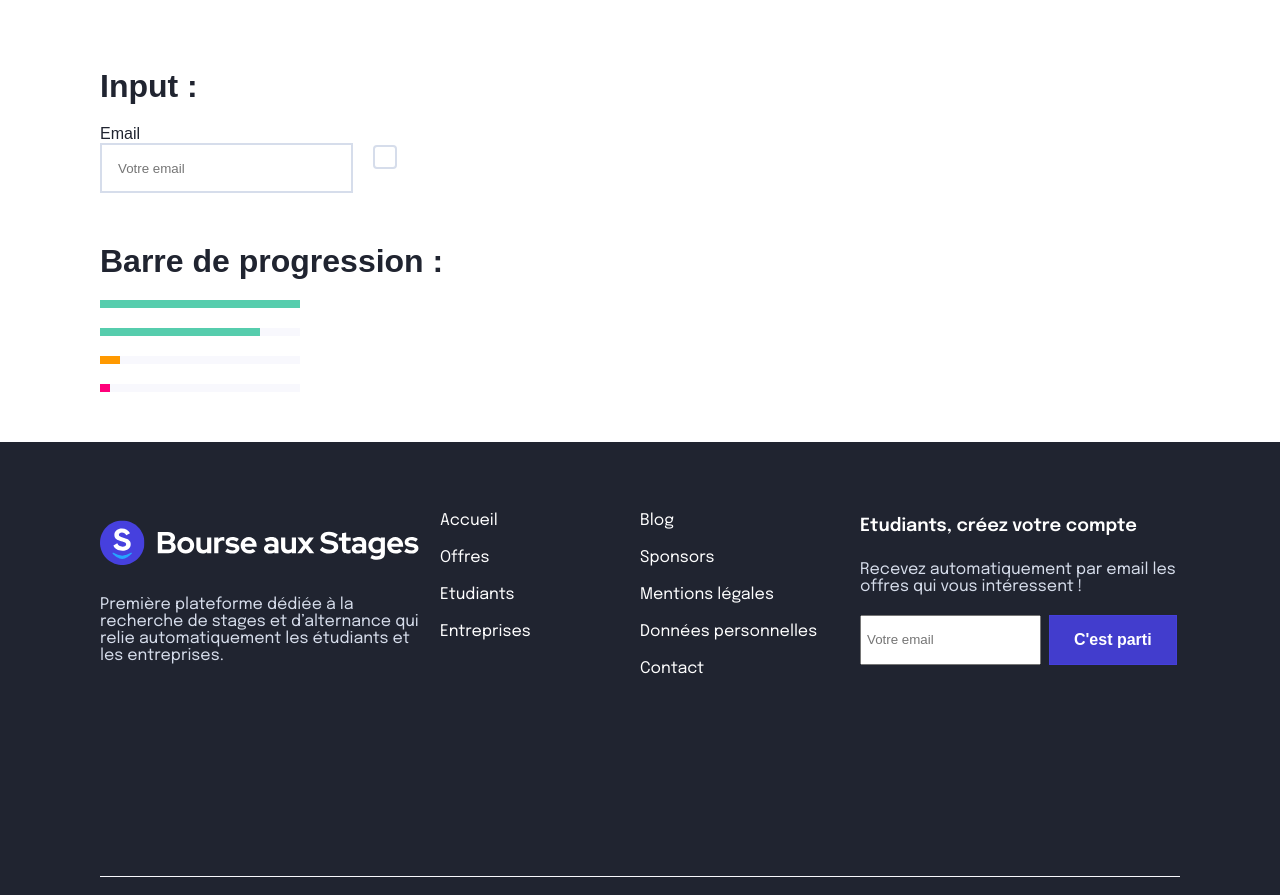
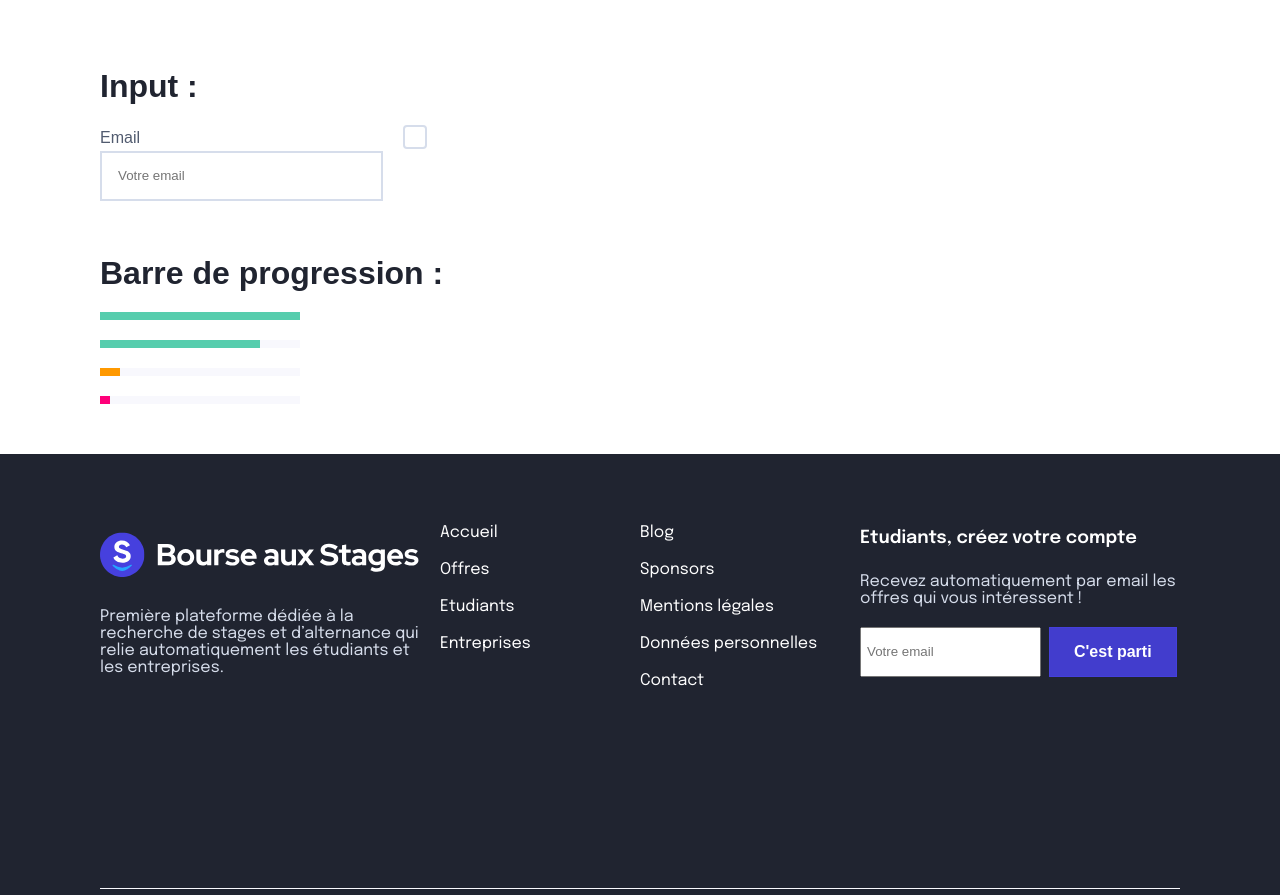
Before and after one commit to Fan2Shrek/BourseAuStage-front, a React (Create React App) app: page /ui-example in a window 1280 px wide. Shown: the part 1060-1955 px from the top of the page. Built offline with nearby package versions, Linux system fonts and the light colour scheme.

Commit message:
add front label

```diff
--- a/src/components/ui/atoms/Input/input.scss
+++ b/src/components/ui/atoms/Input/input.scss
@@ -1,5 +1,17 @@
 .input {
+    width: 283px;
+    height: 80px;
+    gap: 4px;
+
     &.classic {
+        .input__label{
+            width: 70px;
+            height: 26px;
+            size: 16px;
+            line-height: 25.6px;
+            color: #515B6F;
+        }
+
         .input__target {
             width: 100%;
             height: 50px;
```
